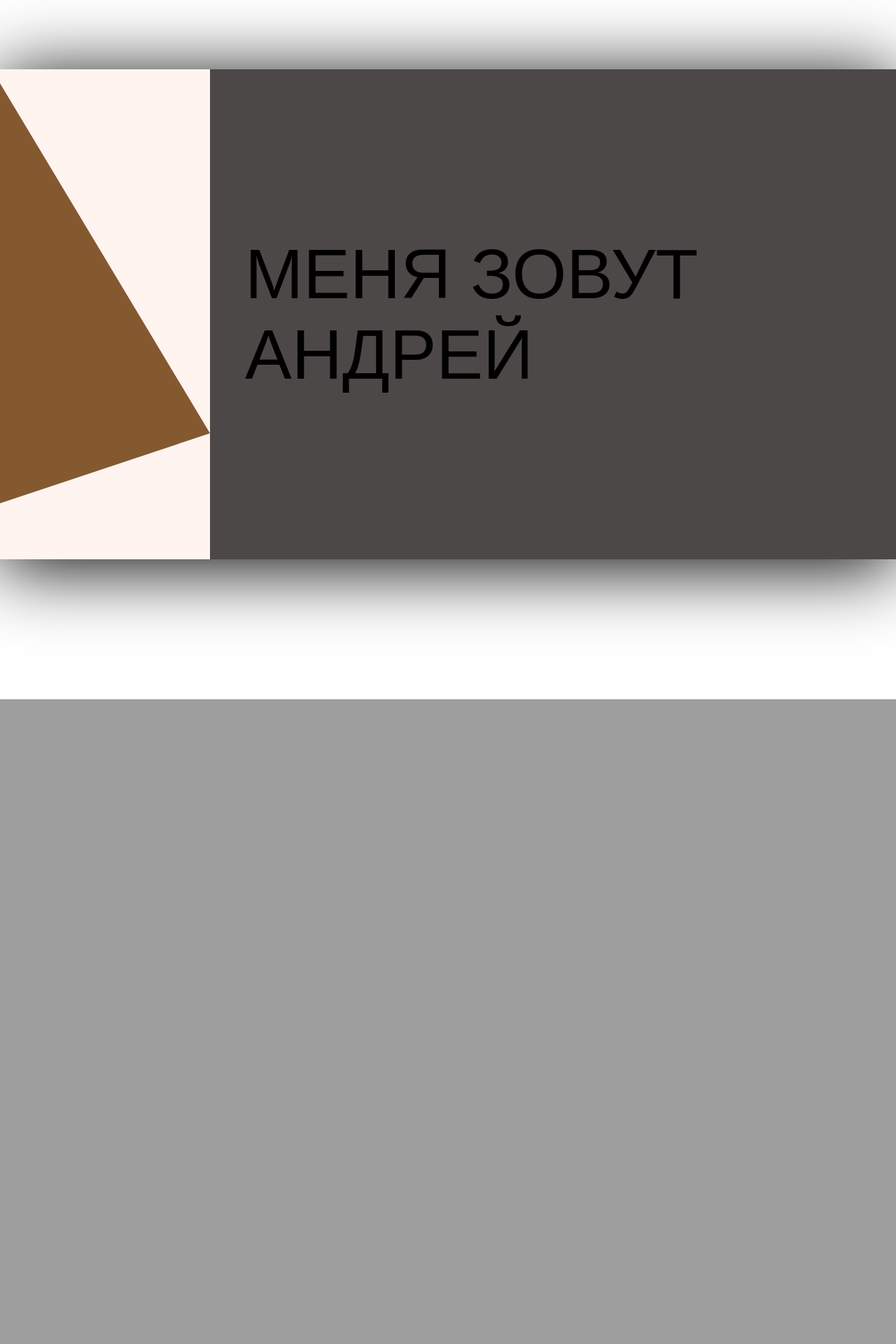
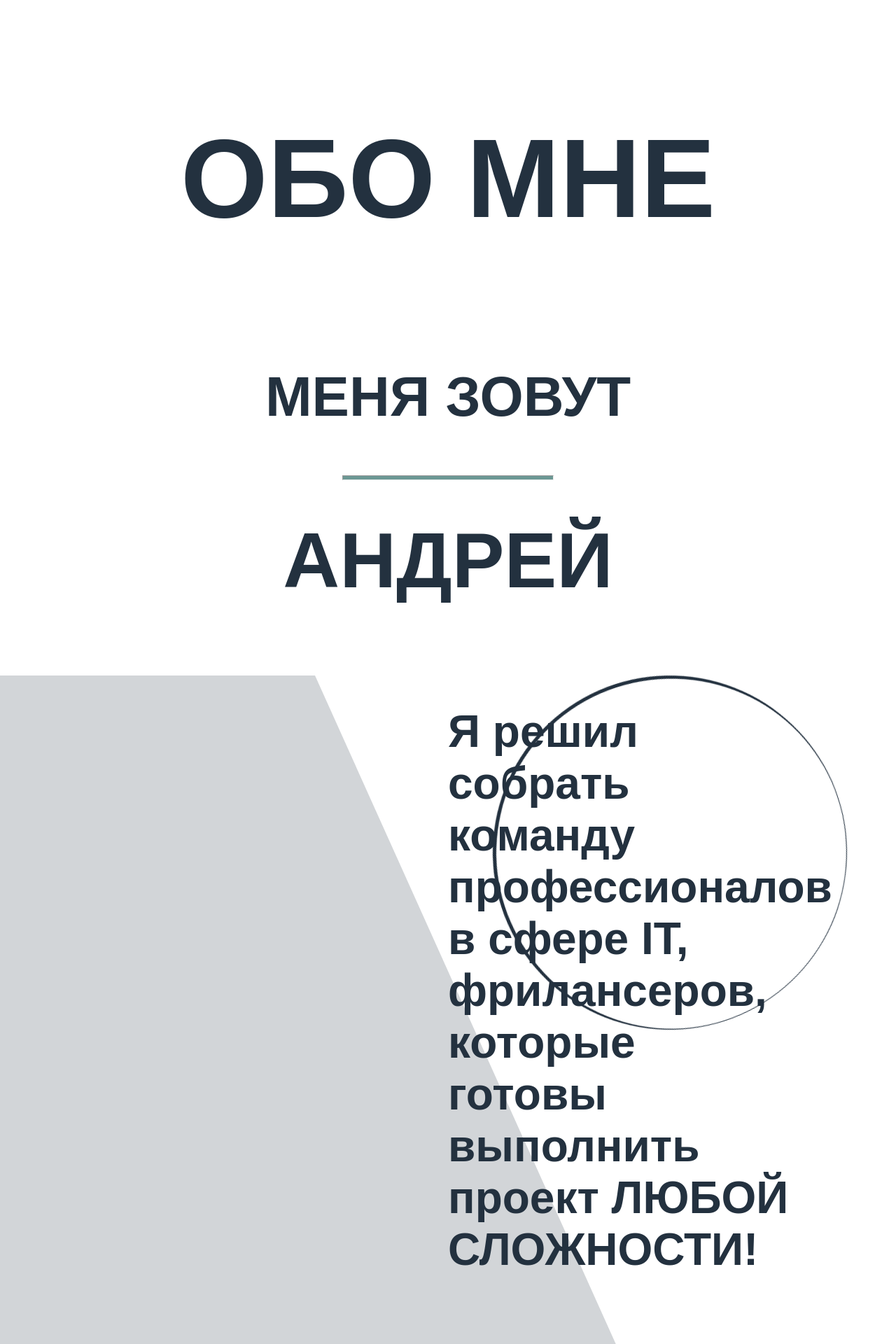
Before and after one commit to AndriyOda/AndriyOda.github.io, a PHP site: page / in a window 1280 px wide; the page is wider, and only the part inside the window is pictured. Shown: the part 801-2721 px from the top of that part at 70% size. Before the commit the page ends 1800 px from the top of that part, so only its background shows below. Run offline with PHP 8.4, Linux system fonts and the light colour scheme; some libraries are stand-ins or nearby versions.

Commit message:
v0.2
New dis.

```diff
--- a/index.html
+++ b/index.html
@@ -3,53 +3,121 @@
 <head>
 	<meta charset="UTF-8">
 	<title>Soft Masters - команда профессионалов</title>
-	<link rel="stylesheet" href="../plag/mg.css">
-	<link rel="stylesheet" href="../plag/flex.css">
-	<link rel="stylesheet" href="../plag/font.css">
+	<link rel="stylesheet" href="style.css">
 	<meta name="viewport" content="width=device-width, initial-scale=1.0, maximum-scale=1">
 	<link rel="stylesheet" href="animate.css">
 	<link rel="stylesheet" href="style.css">
 	<link rel="icon" href="img/favicon.ico">
+	<link href="https://fonts.googleapis.com/css?family=Roboto+Mono:400,400i,500,500i,700,700i" rel="stylesheet">
 <body>
 
+	<header>
+		<content>
 
-	<header>
-		<div id="header">
+			<div class="menu-wrepper">
+				<div class="logo">sm/</div>
 
-			<nav>
-				<div class="logo"><b>sm/</b></div>
-				<div class="punkts">
-					<ul class="centerColums">
-						<li><a href="#">Главная</a></li>
-						<li><a href="#">Обо мне</a></li>
-						<li><a href="#">Мы делаем</a></li>
-						<li><a href="#">Галерея</a></li>
-						<li><a href="#">Скоро</a></li>
-						<li><a href="#">Цены</a></li>
+				<div class="menu">
+					<ul>
+						<li><a href="#">Оформить заказ</a></li>
+						<li><a href="#">Меню</a></li>
+						<li class="samp"><div class="samp"><samp class="burger-line"></samp></div></li>
 					</ul>
-				</div>
-			</nav>
-
-			<div class="title centerRow">
-				<div class="titleBlock">
-					Soft Masters
 				</div>
 			</div>
 
-		</div>
+
+			<div class="spin">
+				<div class="in_spin"></div>
+			</div>
+
+			<div class="caption">
+				<h1>Soft masters</h1>
+			</div>
+
+
+		</content>
 	</header>
 
 
-	<div class="content">
 
-		<div class="t1"></div>
+<div class="content">
+	<div class="content-wrepper">
 
-		<div class="aboutMe centerAll">
-			<div class="inAboutMe">
-				Меня зовут Андрей
+
+
+		<div class="about_me">
+
+			<div class="about_me-title">
+				<h1>Обо мне</h1>
 			</div>
+
+			<content>
+				<div class="name-wrapper">
+					<h2>Меня зовут</h2>
+					<hr>
+					<h1>Андрей</h1>
+				</div>
+			</content>
+
+			<content>
+				<div class="i-do-wrepper">
+
+					<div class="circle"></div>
+
+					<div class="triangle"></div>
+
+					<div class="in-i-do-wrepper">
+						<h1>
+							Я решил собрать команду профессионалов в сфере IT,
+							фрилансеров,
+							которые готовы выполнить проект
+							ЛЮБОЙ СЛОЖНОСТИ!
+						</h1>
+					</div>
+			</content>
+
+		</div>
+
+		<div class="we-can">
+
+			<div class="top-decorate-block">
+				<div class="top-decorate-element n1"></div>
+				<div class="top-decorate-element n2"></div>
+				<div class="top-decorate-element n3"></div>
+				<div class="top-decorate-element n4"></div>
+				<div class="top-decorate-element n5"></div>
+				<div class="top-decorate-element n6"></div>
+				<div class="top-decorate-element n7"></div>
+				<div class="top-decorate-element n8"></div>
+				<div class="top-decorate-element n9"></div>
+				<div class="top-decorate-element n10"></div>
+			</div>
+
 		</div>
 
 	</div>
+</div>
+
+
+
+	<script type="text/javascript" src="https://ajax.googleapis.com/ajax/libs/jquery/1/jquery.min.js"></script>
+	<script type="text/javascript"  src="common.js"></script>
+	<script type="text/javascript"  src="jquery.backgroundvideo.min.js"></script>
+	<script>
+  $(document).ready(function() {
+    var videobackground = new $.backgroundVideo($('body'), {
+      "align": "centerXY",
+      "width": 1280,
+      "height": 720,
+      "path": "b/",
+      "filename": "v",
+      "types": ["mp4","ogg","webm"],
+      "preload": true,
+      "autoplay": true,
+      "loop": true
+    });
+  });
+</script>
 </body>
 </html>
--- a/style.css
+++ b/style.css
@@ -1,128 +1,283 @@
-body{
+body, html{
+	margin: 0;
+	padding: 0;
 
+	font-family: fantasy;
+	overflow-x: hidden;
 }
 
-#header{
+header{
+	position: static;
+	margin-bottom: 100px;
 	width: 100%;
-	height: 800px;
-	margin-bottom: 100px;
+	height: 100%;
 }
 
-#header{
-	background: url(img/hb.png);
-	background-repeat: no-repeat;
-	background-size: 100%;
-	object-fit: cover;
-	background-attachment: fixed;
+.menu-wrepper{
+	display: flex;
 }
 
-nav{
-	width: 90%;
+.menu{
 	padding: 50px;
-	color: #fff;
-	display: flex;
-	flex-wrap: nowrap;
-	justify-content: space-around;
 }
 
 .logo{
 	text-transform: uppercase;
-	font-size: 50px;
-	padding: 20px;
-	background: rgba(0, 0, 0, 0.7);
-	width: 90px;
-	transition: 0.3s all ease-in-out;
-	margin-right: 300px;
+	font-weight: bold;
+	font-size: 2em;
+	color: #fff;
+	background: linear-gradient(rgba(0, 0, 0, 0.7), rgba(0, 0, 0, 0.7));
+	margin: 30px;
+	padding: 30px;
+	width: 70px;
+	transition: .3s all ease-in-out;
 }
 
 .logo:hover{
 	text-transform: uppercase;
-	font-size: 50px;
-	padding: 20px;
-	background: rgba(255, 255, 255, 0.7);
-	width: 90px;
+	font-weight: bold;
+	font-size: 2em;
 	color: #000;
-	transition: 0.3s all ease-in-out
+	background: linear-gradient(rgba(255, 255, 255, 0.7), rgba(255, 255, 255, 0.7));
+	margin: 30px;
+	padding: 30px;
+	width: 70px;
+	transition: .2s all ease-in-out;
 }
 
-.punkts{
-	font-size: 20px;
-	display: flex;
-	align-items: center;
-	justify-content: flex-end;
-	transition: 0.3s all ease-in-out
+.burger-line{
+	width: 2rem;
+    height: .2rem;
+    background: #fff;
+    display: block;
+    border-radius: 20%;
 }
 
-ul>li{
+.samp{
+	width: 2rem;
+    height: .2rem;
+    background: #fff;
+    display: block;
+    border-radius: 20%;
+}
+
+.burger-line:before{
+	content: '';
+    width: 2rem;
+    height: .2rem;
+    background: #fff;
+    display: inline-block;
+    position: relative;
+    border-radius: 20%;
+}
+
+.burger-line:after{
+	content: '';
+    width: 2rem;
+    height: .2rem;
+    background: #fff;
+    display: inline-block;
+    position: relative;
+    border-radius: 20%;
+}
+
+ul{
+	display: flex;
+}
+
+ul li{
 	list-style: none;
 }
 
-ul>li>a{
+ul li a{
 	text-decoration: none;
-	list-style: none;
 	color: #fff;
-	font-size: 20px;
-	text-transform: uppercase;
-	margin: 25px;
-	transition: 0.3s all
+	margin: 30px;
+	padding: 10px;
 }
 
-ul>li>a:hover{
-	list-style: none;
-	color: #fff;
-	font-size: 20px;
-	text-transform: uppercase;
-	margin: 25px;
-	border-bottom: 3px solid #000;
-	transition: 0.3s all
+.caption{
+	display: flex;
+	width: 100%;
+	height: 100%;
+	justify-content: center;
+	align-items: center;
 }
 
-.titleBlock{
-	color: rgba(0, 0, 0, 0.7);
+.caption h1{
 	text-transform: uppercase;
-	font-size: 100px;
-	background: rgba(255, 255, 255, 0.7);
-	padding: 50px;
-	transition: 0.3s all ease-in-out
+	color: #fff;
+	font-size: 5em;
+	margin-top: 15%;
+	position: absolute;
+	font-weight: medium;
 }
 
-.titleBlock:hover{
-	color: rgba(255, 255, 255, 0.7);
-	text-transform: uppercase;
-	font-size: 100px;
-	background: rgba(0, 0, 0, 0.7);
-	padding: 50px;
-	transition: 0.3s all ease-in-out
+.spin{
+	height: 500px;
+	width: 500px;
+	border-radius: 50%;
+	border: 10px dotted #ccc;
+	margin-top: 0%;
+	margin-left: 55%;
+	position: absolute;
+	animation: spin 5s linear infinite;
 }
 
-.content{
-	box-shadow: 0px -10px 30px #000;
-	box-shadow: 0px 10px 100px #000;
-	background: #FFF4F0;
-	width: 100%;
-	height: 700px;
-	margin-bottom: 200px;
-	display: flex;
+.in_spin{
+	height: 300px;
+	width: 300px;
+	border-radius: 50%;
+	border: 10px dotted #ccc;
+	margin-top: 0%;
+	margin-left: 55%;
+	position: absolute;
+	animation: InSpin 5s linear infinite;
 }
 
-.aboutMe{
-	text-transform: uppercase;
-	font-size: 100px;
-	background: rgba(0, 0, 0, 0.7);
-	padding: 50px;
-	transition: 0.3s all ease-in-out
+@keyframes spin {
+	0%{
+		transform: rotate(0deg);
+	}
+
+	100%{
+		transform: rotate(360deg);
+	}
+}
+
+@keyframes InSpin {
+	0%{
+		transform: rotate(0deg);
+	}
+
+	100%{
+		transform: rotate(-360deg);
+	}
+}
+
+@keyframes decA {
+	0%{
+		height: 20px;
+	}
+
+	50%{
+		height: 40px;
+	}
+
+	100%{
+		height: 20px;
+	}
 }
 
 
 
+.content{
+	width: 100%;
+	position: static;
+	margin-top: 700px;
+	margin-bottom: 2000px;
+}
+
+.about_me{
+	background: #fff;
+}
+
+.about_me-title h1{
+	color: #23313F;
+	text-transform: uppercase;
+	font-size: 10rem;
+}
+
+.about_me-title{
+	display: flex;
+	justify-content: center;
+}
+
+.name-wrapper{
+	text-transform: uppercase;
+}
+
+.name-wrapper hr{
+	width: 300px;
+	height: 5px;
+	color: #6C9894;
+	background: #6C9894;
+}
 
 
-.t1{
-	height: 0;
+.name-wrapper h2{
+	font-size: 5rem;
+	color: #23313F;
+	display: flex;
+	justify-content: center;
+}
+
+.name-wrapper h1{
+	margin-top:50px;
+	font-size: 7rem;
+	color: #23313F;
+	display: flex;
+	justify-content: center;
+	margin-bottom: 100px;
+}
+
+.i-do-wrepper{
+	display: flex;
+}
+
+.circle{
+	border-radius: 50%;
+	width: 500px;
+	height: 500px;
+	border: 1px solid #23313F;
+	border-top: 5px solid #23313F;
+	border-left: 1px solid #23313F;
+	border-right: 5px solid #23313F;
+	border-bottom: 1px solid #23313F;
+	position: absolute;
+	animation: InSpin 2s linear infinite;
+	margin-left: 55%;
+}
+
+.triangle{
 	width: 0;
-	margin-top: 20px;
-	border-left: 300px solid #663300;
-	border-top: 500px solid transparent;
-	border-bottom: 100px solid transparent;
-	opacity: 0.8;
+	height: 0
+	border-top: 30px solid rgba(35, 49, 63, 0.2);
+	border-left: 450px solid rgba(35, 49, 63, 0.2);
+	border-right: 450px solid transparent;
+	border-bottom: 1000px solid rgba(35, 49, 63, 0.2);
+	transition: 1s all ease-in-out
 }
+
+.triangle:hover{
+	width: 0;
+	height: 0
+	border-top: 30px solid rgba(35, 49, 63, 0.9);
+	border-left: 450px solid rgba(35, 49, 63, 0.9);
+	border-right: 450px solid transparent;
+	border-bottom: 1000px solid rgba(35, 49, 63, 0.9);
+	transition: 1s all ease-in-out
+}
+
+.in-i-do-wrepper{
+	position: absolute;
+	margin-left: 50%;
+	width: 500px;
+	font-size: 2rem;
+	color: #23313F;
+}
+
+.top-decorate-block{
+	display: flex;
+}
+
+.top-decorate-element{
+	width: 10%;
+	height: 30px;
+	background: #fff;
+	animation: decA 5s linear infinite;
+}
+
+.top-decorate-element .n1{
+	animation: decA 1s linear infinite;
+}
```
Also changed, not shown: jquery.backgroundvideo.min.js (added, +9 -0 lines), jquery.backgroundvideo.js (added), 2 other files.
